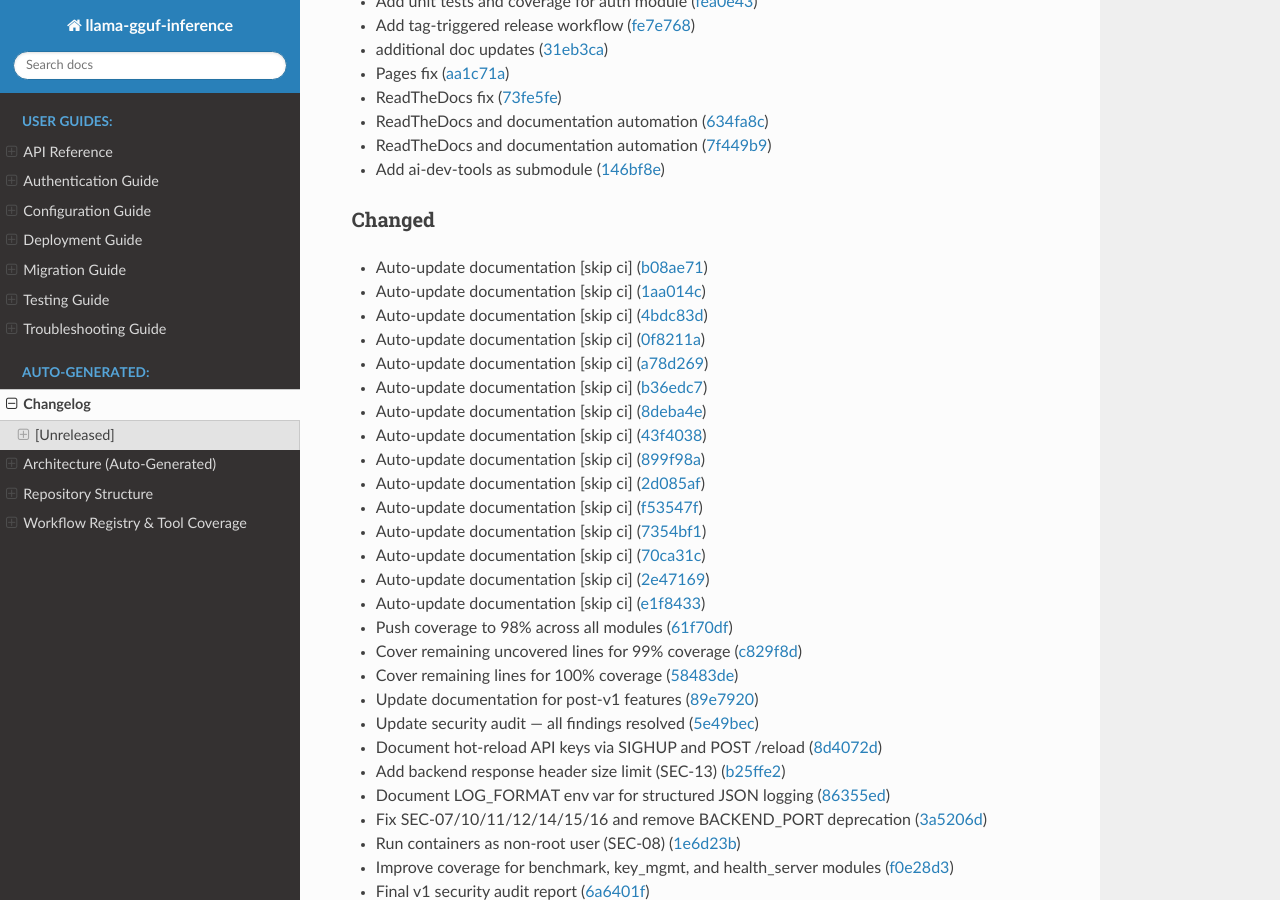
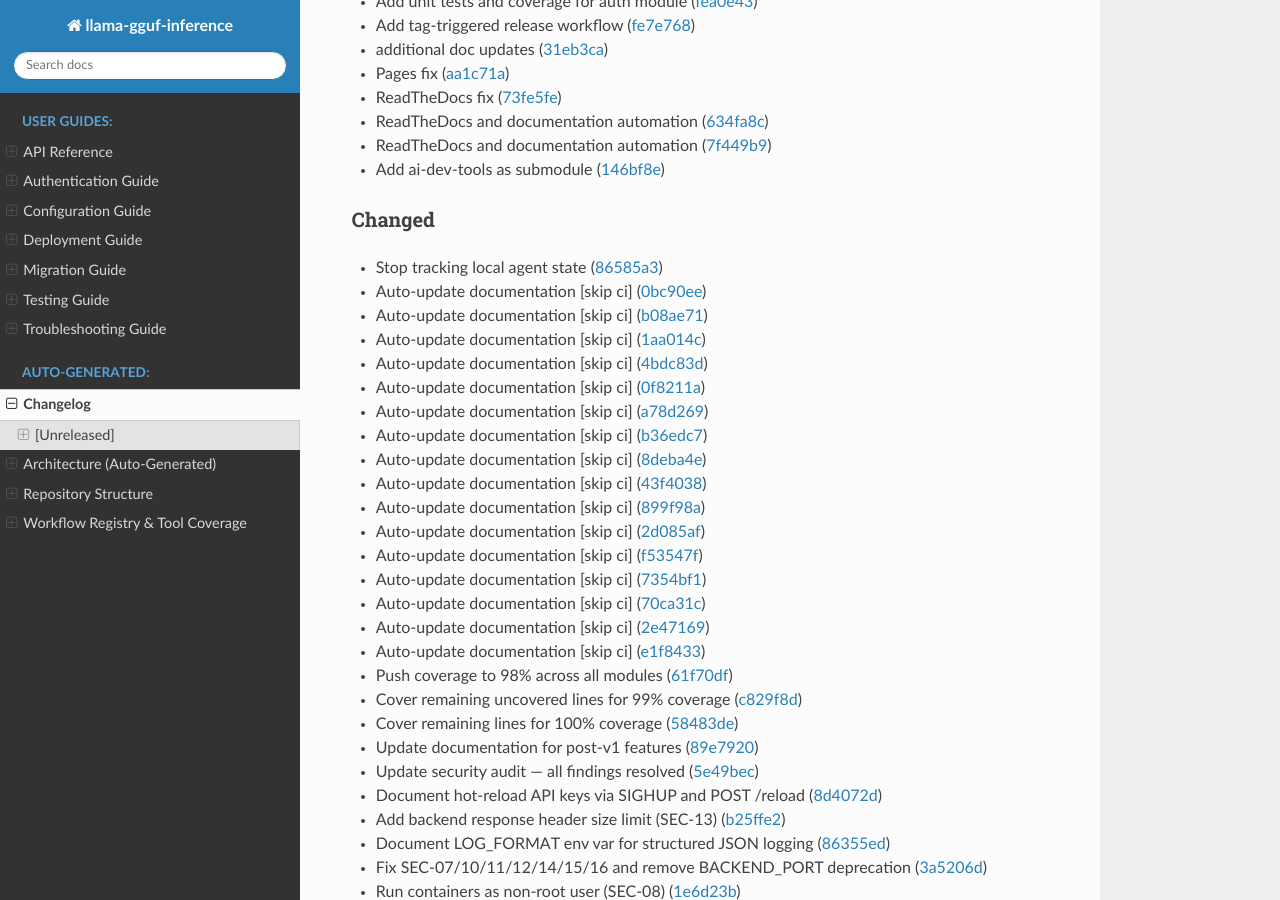
Before and after one commit to zepfu/llama-gguf-inference, a Sphinx documentation site: the page built from docs/auto/CHANGELOG.md, in a window 1280 px wide and 900 px high, scrolled down 540 px. Built offline with Sphinx 7.4.7 and the Read the Docs theme 3.1.0, drawn with Linux system fonts in a browser that asks for light colours.

Commit message:
docs: auto-update documentation [skip ci]

```diff
--- a/docs/auto/CHANGELOG.md
+++ b/docs/auto/CHANGELOG.md
@@ -41,6 +41,10 @@ The format is based on [Keep a Changelog](https://keepachangelog.com/en/1.0.0/),
 
 ### Changed
 
+- Stop tracking local agent state
+  ([86585a3](https://github.com/zepfu/llama-gguf-inference/commit/86585a3093dcddc8f5fb8c1077622a1ad3b30476))
+- Auto-update documentation [skip ci]
+  ([0bc90ee](https://github.com/zepfu/llama-gguf-inference/commit/0bc90eeea7482a208a93cd0cbee1a3b5602fd517))
 - Auto-update documentation [skip ci]
   ([b08ae71](https://github.com/zepfu/llama-gguf-inference/commit/b08ae71d74ae1e252181c96fd985c2c0e61699b5))
 - Auto-update documentation [skip ci]
```
Also changed, not shown: docs/auto/ARCHITECTURE_AUTO.md (+1 -1 lines), docs/auto/WORKFLOW_REGISTRY.md (+1 -1 lines).
